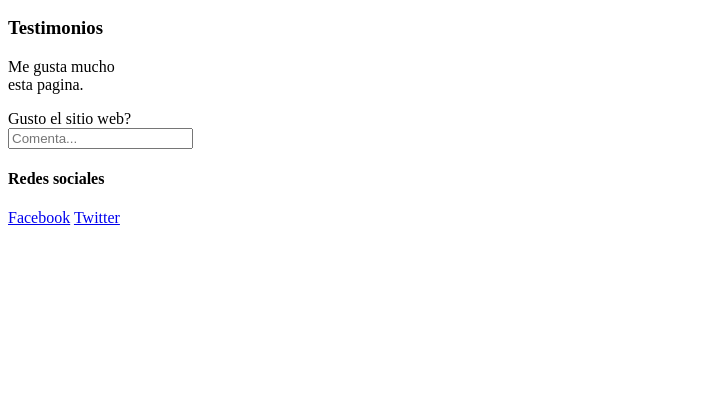
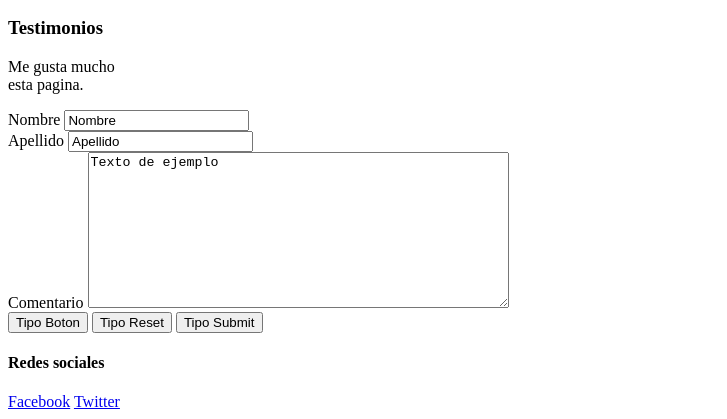
Before and after one commit to Moortin35/portfolio-FrontEnd, a plain HTML site: page index.html in a window 1280 px wide. Shown: the part 1468-1887 px from the top of the page, without its empty margins (0-727 px from the left). Before the commit the page ends 1703 px from the top, so only its background shows below. Drawn offline with Linux system fonts and the light colour scheme.

Commit message:
Test formulario, con varios campos

```diff
--- a/index.html
+++ b/index.html
@@ -74,10 +74,19 @@
                 <!-- la etiqueta br sirve para hacer un salto de linea -->
         </aside>
 
-        <form>
-            <label for="nombre">Gusto el sitio web?</label>
-            <br>
-            <input id="nombre" name="nombre" placeholder="Comenta..."/>
+        <form action="/formulario" method="POST">
+            <label for="nombre">Nombre</label>
+                <input value="Nombre" type="text" id="nombre"/>
+                <br>
+            <label for="apellido">Apellido</label>
+                <input value="Apellido" type="text" id="apellido"/>
+                <br>
+            <label for="comentario">Comentario</label>
+                <textarea rows="10" cols="50" id="comentario" name="comentario">Texto de ejemplo</textarea>
+                <br>
+                <button type="button">Tipo Boton</button>
+                <button type="reset">Tipo Reset</button>
+                <button type="submit">Tipo Submit</button>
         </form>
         <!-- Al ponerle una label al formulario con el for y el id se genera que al hacer clic, lleva al campo para completar -->
         <footer>
```
